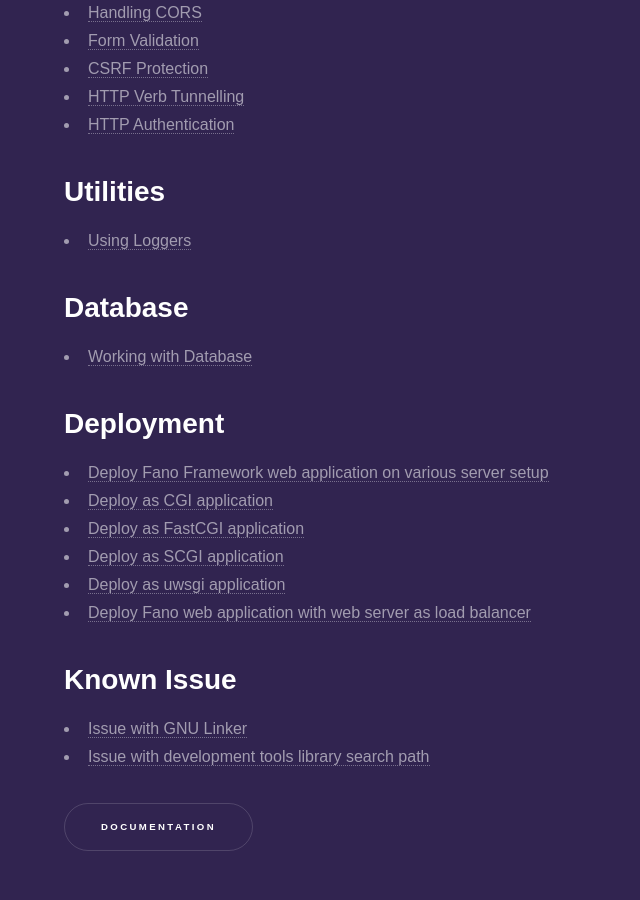
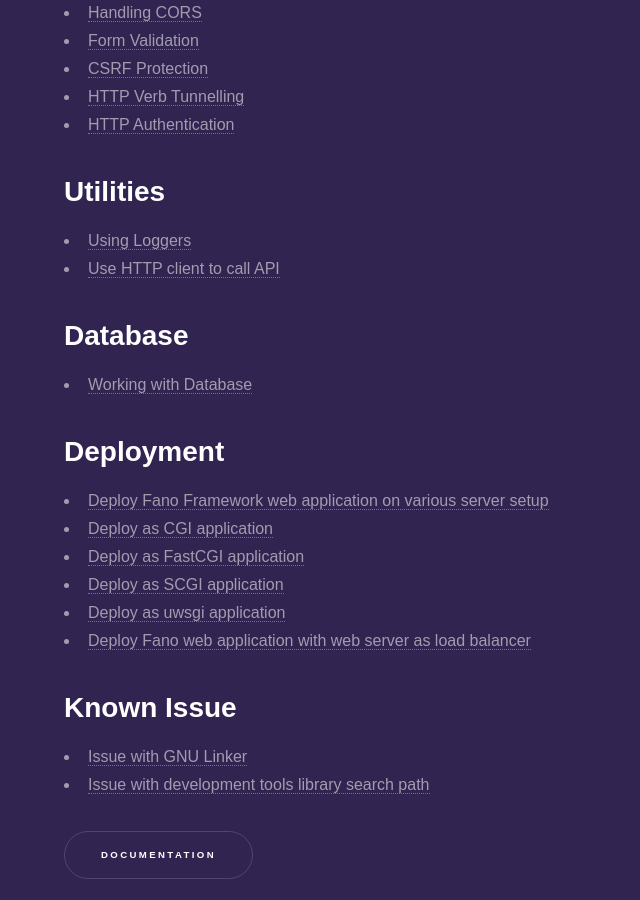
Before and after one commit to fanoframework/fanoframework.github.io, a Jekyll site: the page built from documentation/index.md, in a window 1280 px wide and 900 px high, scrolled down 1536 px. Shown: the whole window, without its empty margins (0-640 px from the left). Built offline with Jekyll 4.4.1, drawn with Linux system fonts in a browser that asks for light colours; our own code applies the rules of GitHub Pages for plain Markdown files.

Commit message:
add link to http client documentation

```diff
--- a/documentation/index.md
+++ b/documentation/index.md
@@ -60,6 +60,7 @@
 ## Utilities
 
 - [Using Loggers](/utilities/using-loggers)
+- [Use HTTP client to call API](/utilities/http-clients)
 
 ## Database
 
```
